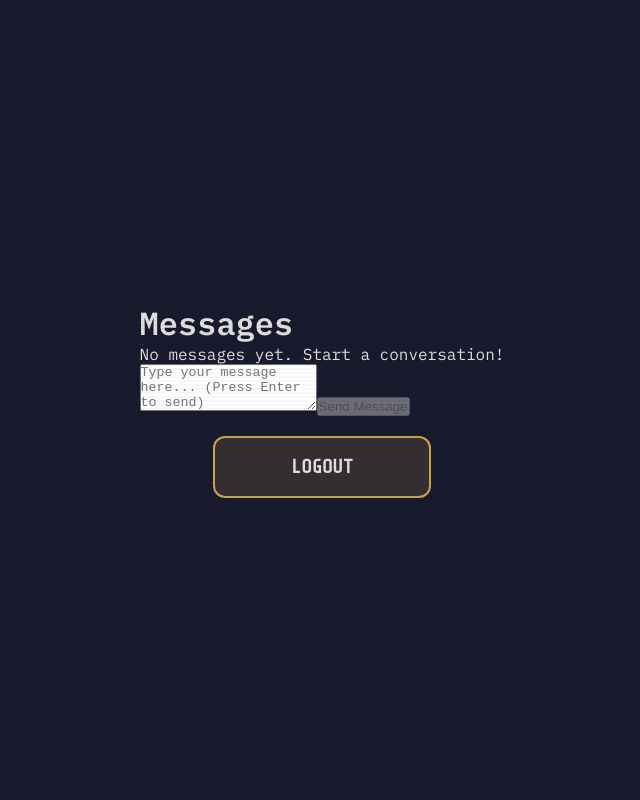
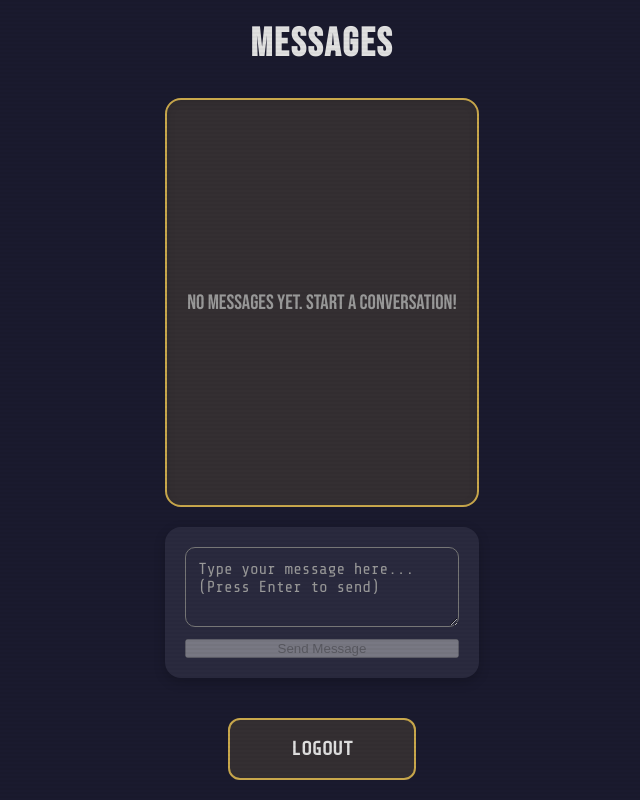
Before and after one commit to rajahw/cybersecurity-concept-demo, a React (Vite) app: page /messages in a window 1280 px wide. Shown: the whole page, without its empty margins (318-958 px from the left). Built offline with nearby package versions, Linux system fonts and the light colour scheme.

Commit message:
Implement messaging page styles and components
Messaging Page UI

```diff
--- a/src/App.css
+++ b/src/App.css
@@ -212,3 +212,210 @@ body::after {
 .logout-btn:active {
   transform: translateY(0);
 }
+
+/* ── MESSAGE PAGE ── */
+.messagePage {
+  display: flex;
+  flex-direction: column;
+  height: 100vh;
+  background: linear-gradient(135deg, var(--bg) 0%, var(--bg2) 100%);
+  padding: 20px;
+  gap: 20px;
+}
+
+.messages-header {
+  text-align: center;
+  margin-bottom: 10px;
+}
+
+.messages-header h1 {
+  font-family: var(--display);
+  font-size: 2.5rem;
+  color: var(--text-dark);
+  letter-spacing: 2px;
+  margin: 0;
+}
+
+.messages-container {
+  flex: 1;
+  overflow-y: auto;
+  background: var(--gold-light);
+  border-radius: 16px;
+  padding: 20px;
+  border: 2px solid var(--gold);
+  box-shadow: inset 0 2px 8px rgba(0,0,0,0.1);
+}
+
+.messages-list {
+  list-style: none;
+  display: flex;
+  flex-direction: column;
+  gap: 12px;
+  padding: 0;
+  margin: 0;
+}
+
+.message-item {
+  background: white;
+  border-radius: 12px;
+  padding: 16px;
+  box-shadow: 0 2px 8px rgba(0,0,0,0.1);
+  border-left: 4px solid var(--gold);
+  display: flex;
+  flex-direction: column;
+  gap: 10px;
+  animation: slideIn 0.3s ease;
+}
+
+@keyframes slideIn {
+  from {
+    opacity: 0;
+    transform: translateY(10px);
+  }
+  to {
+    opacity: 1;
+    transform: translateY(0);
+  }
+}
+
+.message-content {
+  flex: 1;
+}
+
+.message-content p {
+  font-family: var(--tech);
+  font-size: 1rem;
+  color: var(--text-dark);
+  margin: 0;
+  word-wrap: break-word;
+  line-height: 1.5;
+}
+
+.message-footer {
+  display: flex;
+  justify-content: space-between;
+  align-items: center;
+  gap: 10px;
+}
+
+.message-timestamp {
+  font-family: var(--tech);
+  font-size: 0.85rem;
+  color: #888;
+  opacity: 0.7;
+}
+
+.delete-btn {
+  background: transparent;
+  border: none;
+  font-size: 1.2rem;
+  cursor: pointer;
+  padding: 4px 8px;
+  border-radius: 6px;
+  transition: 0.2s ease;
+  display: flex;
+  align-items: center;
+  justify-content: center;
+}
+
+.delete-btn:hover {
+  background: rgba(255,0,0,0.1);
+  transform: scale(1.1);
+}
+
+.empty-state {
+  display: flex;
+  align-items: center;
+  justify-content: center;
+  height: 100%;
+  min-height: 200px;
+}
+
+.empty-state p {
+  font-family: var(--display);
+  font-size: 1.3rem;
+  color: #999;
+  text-align: center;
+}
+
+.compose-section {
+  display: flex;
+  flex-direction: column;
+  gap: 12px;
+  background: var(--panel-bg);
+  padding: 20px;
+  border-radius: 16px;
+  border: 2px solider var(--gold);
+  box-shadow: 0 4px 12px rgba(0,0,0,0.2);
+}
+
+.message-input {
+  font-family: var(--tech);
+  font-size: 1rem;
+  color: var(--text-dark);
+  background: 2px solid var(--gold);
+  border-radius: 10px;
+  padding: 12px;
+  resize: vertical;
+  max-height: 150px;
+  min-height: 60px;
+  outline: none;
+  transition: 0.2s ease;
+}
+
+.message-input:focus {
+  bprder-color: var(--requirement-met);
+  box-shadow: 0 0 8px rgba(76, 175, 80, 0.3);
+}
+
+.message-input::placeholder {
+  color: #999;
+  opacity: 0.7s;
+}
+
+.send-btn {
+  padding: 12px 24px;
+  font-size: 1.1rem;
+  font-family: var(--tech);
+  font-weight: bold;
+  color: var(--text-dark);
+  background: var(--gold-light);
+  border: 2px solid var(--gold);
+  border-radius: 10px;
+  cursor: pointer;
+  transition: 0.2s ease;
+}
+
+.send-btn:hover:not(:disabled) {
+  background: var(--gold);
+  transform: translateY(-2px);
+  box-shadow: 0 4px 12px rgba(0,0,0,0.2);
+}
+
+.send-btn:active:not(:disabled) {
+  transform: translateY(0);
+]
+
+.send-btn: disabled {
+  opacity: 0.5s;
+  cursor: not-allowed;
+}
+
+@media (max-width: 768px) {
+  .messagePage {
+    height: auto;
+    min-heigth: 100vh;
+  }
+
+  .message-header h1 {
+    font-size: 2rem;
+  }
+
+  .message-item {
+    padding: 12px;
+  }
+
+  .message-content p {
+    font-size: 0.95rem;
+  }
+}
```
